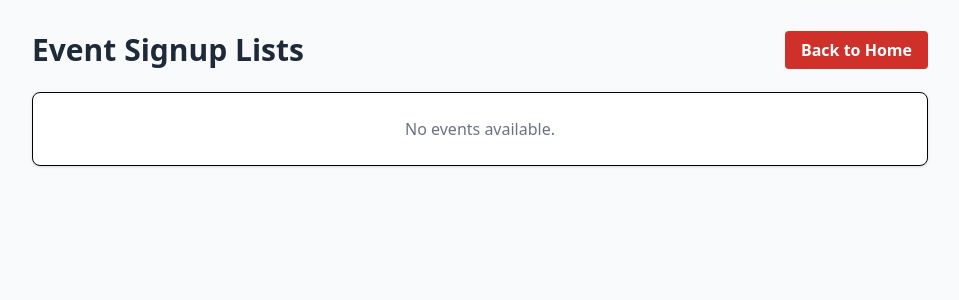
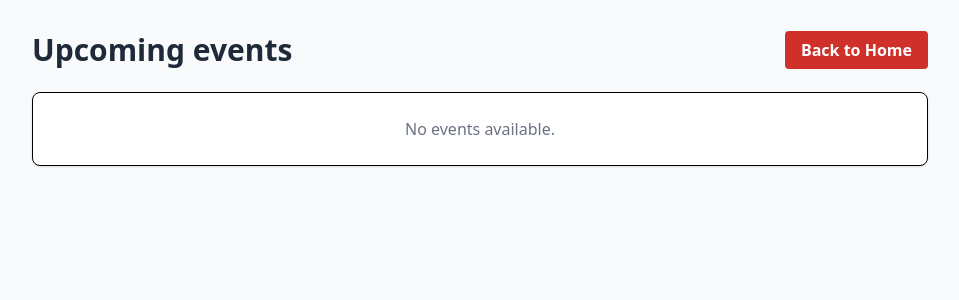
Before and after one commit to stephen-allison/clubevents, a Django app: page /signup/event-signups/ in a window 1280 px wide. Shown: the top 300 px of the page, without its empty margins (160-1119 px from the left). Run offline with Django 5.2, Linux system fonts and the light colour scheme; data that the repository does not hold is empty; style sheets or scripts are compiled from the project's sources; some libraries are stand-ins or nearby versions.

Commit message:
text changes

```diff
--- a/templates/signup/event_list_signups.html
+++ b/templates/signup/event_list_signups.html
@@ -9,7 +9,7 @@
 <body class="bg-gray-50 p-8">
     <div class="max-w-4xl mx-auto">
         <div class="flex justify-between items-center mb-6">
-            <h1 class="text-3xl font-bold text-gray-800">Event Signup Lists</h1>
+            <h1 class="text-3xl font-bold text-gray-800">Upcoming events</h1>
             <div class="space-x-4">
                 {% if user.is_authenticated %}
                     <a href="{% url 'signup:my_events' %}" class="bg-blue-600 hover:bg-blue-700 text-white font-semibold py-2 px-4 rounded">
--- a/templates/signup/index.html
+++ b/templates/signup/index.html
@@ -8,7 +8,7 @@
 </head>
 <body class="bg-gray-50 p-8">
     <div class="max-w-2xl mx-auto">
-        <h1 class="text-3xl font-bold mb-6 text-gray-800">Welcome to SignupApp</h1>
+        <h1 class="text-3xl font-bold mb-6 text-gray-800">Welcome!</h1>
 
         {% if not user.is_authenticated %}
             <div class="bg-white p-6 mb-4 rounded-lg shadow border">
```
